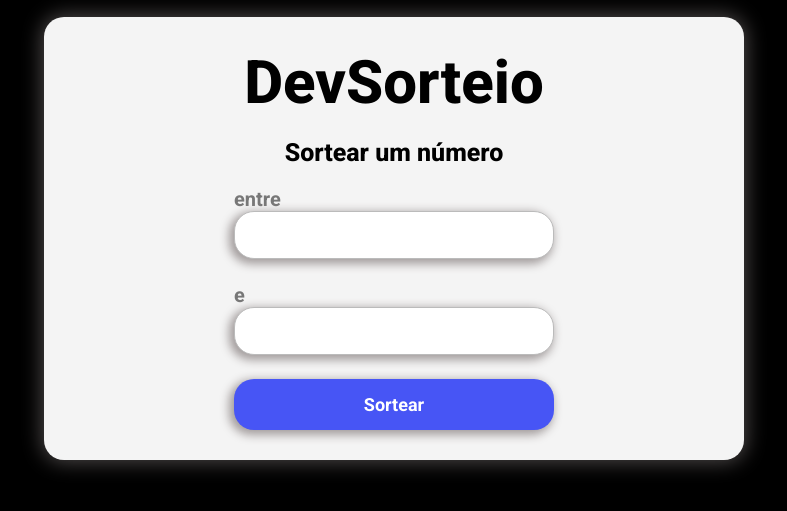
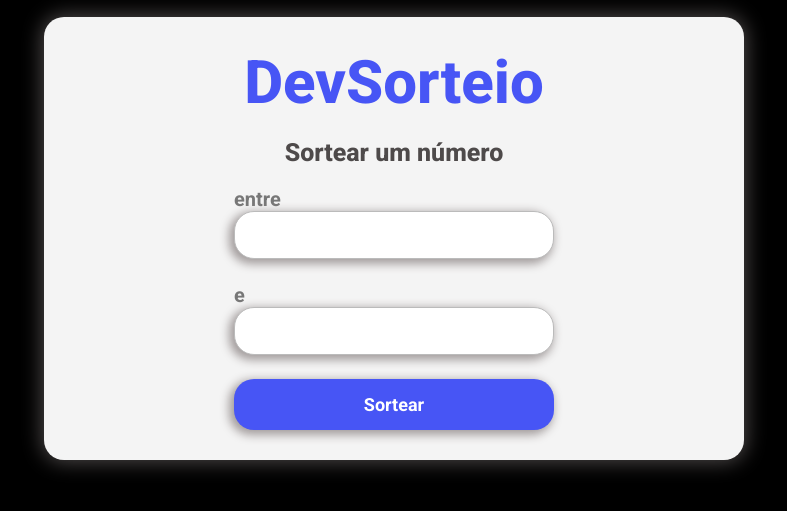
Before and after one commit to gamagot/DevSorteio, a plain HTML site: page index.html in a window 1280 px wide. Shown: the part 173-684 px from the top of the page, without its empty margins (246-1033 px from the left). Drawn offline with Linux system fonts and the light colour scheme.

Commit message:
mudança css

```diff
--- a/styles.css
+++ b/styles.css
@@ -22,12 +22,14 @@ h1 {
     align-items: center;
     font-size: 60px;
     font-weight: 800;
+    color: #4755F5;
 }
 
 p {
     font-size: 25px;
     font-weight: 800;
     margin: 20px auto;
+    color: #4e4a4a;
 }
 
 main {
```
